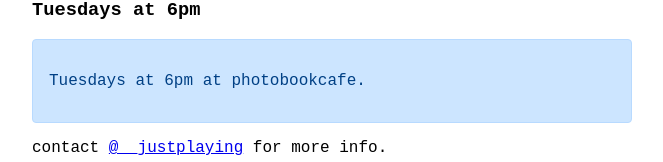
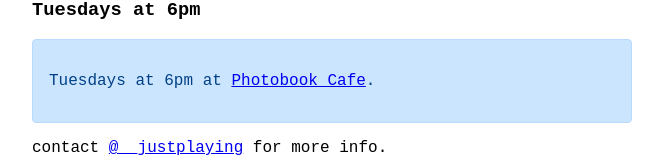
Before and after one commit to WhiskeyTuesday/officehoursdotlol, a SvelteKit app: page /lon in a window 1280 px wide. Shown: the part 122-284 px from the top of the page, without its empty margins (308-971 px from the left). Built offline with nearby package versions, Linux system fonts and the light colour scheme.

Commit message:
add lon gmaps link

```diff
--- a/src/routes/lon/+page.svelte
+++ b/src/routes/lon/+page.svelte
@@ -3,7 +3,11 @@
 <h3>Tuesdays at 6pm</h3>
 
 <div class="info-blue">
-  <p>Tuesdays at 6pm at photobookcafe.</p>
+  <p>Tuesdays at 6pm at
+    <a href="https://www.google.com/maps/place/Photobookcafe/@51.5246301,-0.0869478,17z">
+      Photobook Cafe
+    </a>.
+  </p>
 </div>
 
 <p>
```
